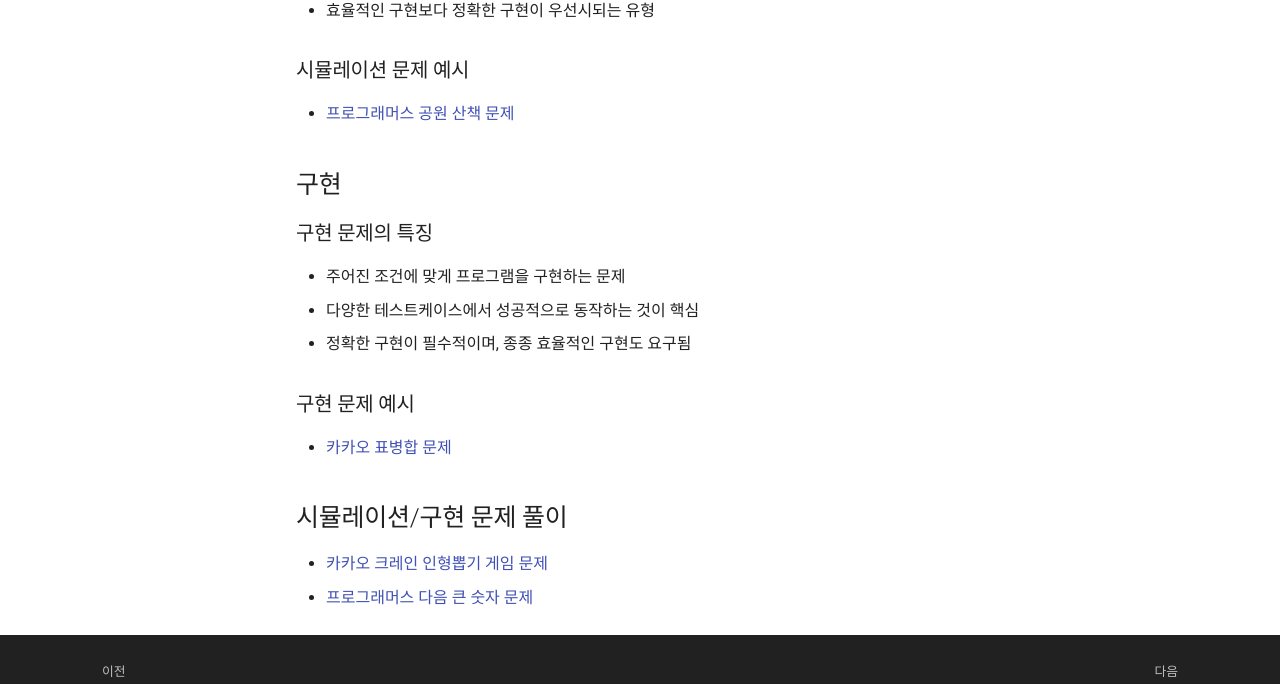
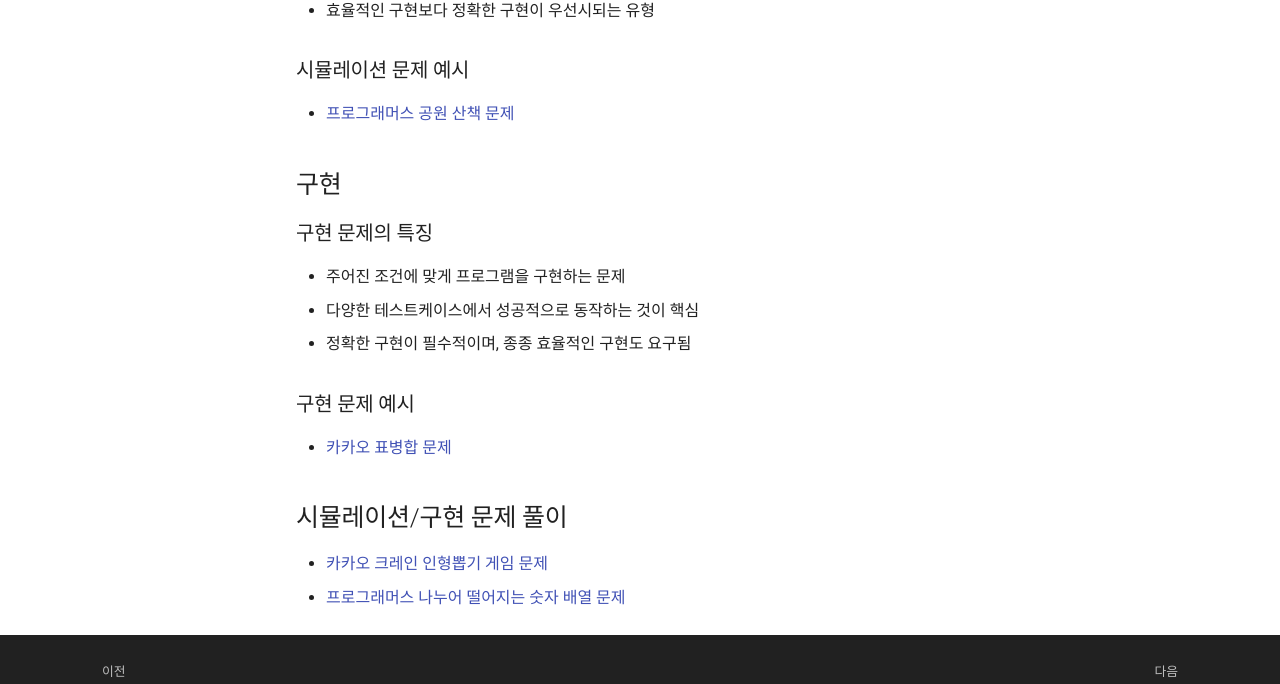
Before and after one commit to abel-shin/pccp-java, an MkDocs documentation site: the page built from docs/day1/section7.md, in a window 1280 px wide and 1170 px high. Shown: the part 394-1078 px from the top of the window. Built offline with MkDocs 1.6.1 and Material for MkDocs 9.7.7, drawn with Linux system fonts in a browser that asks for light colours.

Commit message:
day1 problem change

```diff
--- a/docs/day1/section7.md
+++ b/docs/day1/section7.md
@@ -27,4 +27,4 @@
 ## 시뮬레이션/구현 문제 풀이
 
 - [카카오 크레인 인형뽑기 게임 문제](https://school.programmers.co.kr/learn/courses/30/lessons/64061){:target="_blank"}
-- [프로그래머스 다음 큰 숫자 문제](https://school.programmers.co.kr/learn/courses/30/lessons/12911){:target="_blank"}
+- [프로그래머스 나누어 떨어지는 숫자 배열 문제](https://school.programmers.co.kr/learn/courses/30/lessons/12910){:target="_blank"}
```
